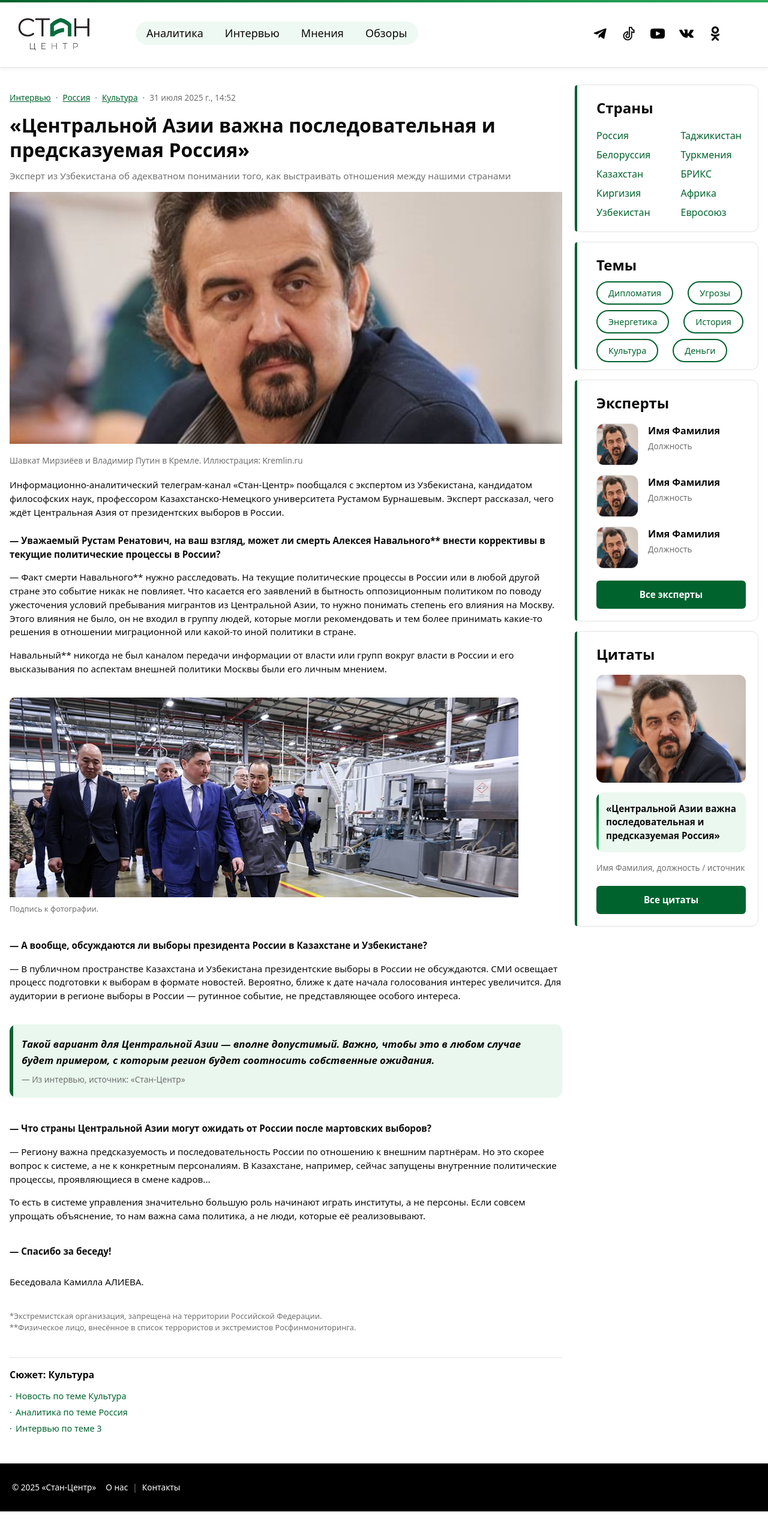
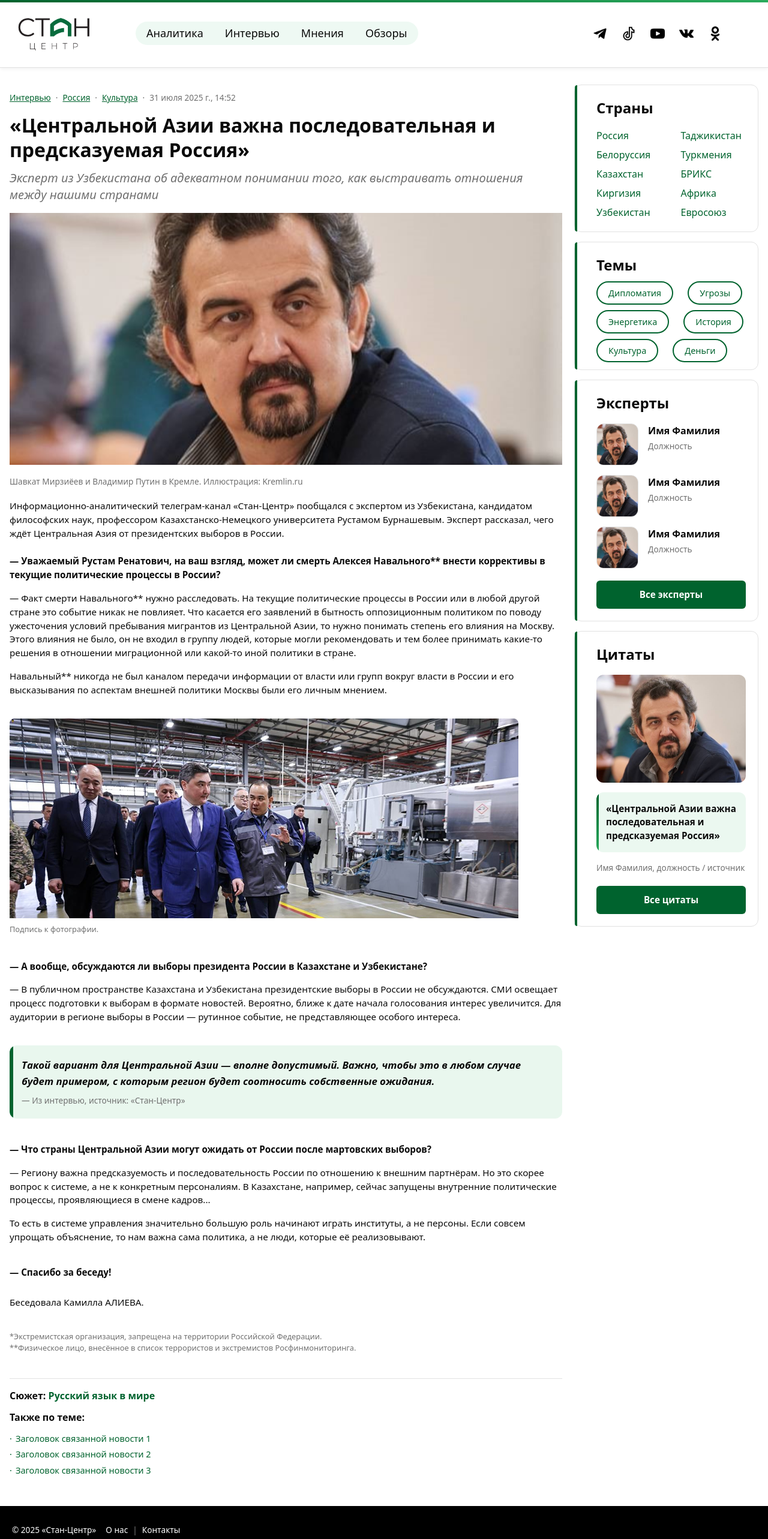
Before and after one commit to kyaune/stan-center, a Vue app: page /statiya/1 in a window 1280 px wide. Shown: the top 2566 px of the page at 60% size. Before the commit the page ends 2520 px from the top, so only its background shows below. Built offline with nearby package versions, Linux system fonts and the light colour scheme.

Commit message:
added small improv

```diff
--- a/src/components/articles/FavouriteArticleCard.vue
+++ b/src/components/articles/FavouriteArticleCard.vue
@@ -24,7 +24,7 @@ const props = defineProps<{
       />
     </div>
     <div class="favourite-article__content">
-      <span class="favourite-article__quote">"</span>
+      <span class="favourite-article__quote" aria-hidden="true">“</span>
       <h3 class="favourite-article__title">{{ article.title }}</h3>
     </div>
   </article>
@@ -78,11 +78,13 @@ const props = defineProps<{
   }
 
   &__quote {
-    font-size: 22px;
-    font-weight: bold;
+    font-size: 48px;
+    font-weight: 800;
     color: #00793d;
-    margin-right: 0.5rem;
-    line-height: 1;
+    margin-right: 0.6rem;
+    line-height: 0.85;
+    transform: translateY(-2px);
+    font-family: ui-serif, Georgia, "Times New Roman", Times, serif;
   }
 
   &__title {
--- a/src/components/bannerCarousel.vue
+++ b/src/components/bannerCarousel.vue
@@ -6,9 +6,24 @@ import 'swiper/css/navigation';
 import 'swiper/css/pagination';
 
 import articles from '@/dummydata/articles'
+import {computed} from "vue";
+import {RouterLink} from "vue-router";
 
 const modules = [ Autoplay, Navigation, Pagination];
 const slides = articles.filter(a => a.favourite)
+
+const TAG_ROUTE_BY_VALUE =  {
+  'аналитика': 'analitika',
+  'интервью': 'intervyu',
+  'мнения': 'mneniya',
+  'обзоры': 'obzory',
+}
+
+const articleTagRouteName = computed(() => {
+  const tag = slides.tag?.toLowerCase?.()
+  console.log({slides})
+  return tag ? TAG_ROUTE_BY_VALUE[tag] : undefined
+})
 </script>
 
 <template>
@@ -27,7 +42,11 @@ const slides = articles.filter(a => a.favourite)
       <img :src="article.img" alt="" class="banner-carousel__img" />
       <div class="banner-carousel__overlay"></div>
       <div class="banner-carousel__content">
-        <span class="banner-carousel__tag">{{ article.tag.toUpperCase() }}</span>
+        <RouterLink
+                    :to="{ name: TAG_ROUTE_BY_VALUE[article.tag.toLowerCase()] }"
+                    class="banner-carousel__tag">
+        {{ article.tag.toUpperCase() }}
+        </RouterLink>
         <h2 class="banner-carousel__title">{{ article.title }}</h2>
         <p class="banner-carousel__subtitle">{{ article.subtitle }}</p>
       </div>
--- a/src/pages/ArticlePage.vue
+++ b/src/pages/ArticlePage.vue
@@ -150,18 +150,23 @@
               **Физическое лицо, внесённое в список террористов и экстремистов Росфинмониторинга.
             </p>
             <section class="article__related">
+
               <h2 class="article__related-title">
-                Сюжет: {{ article.themes }}
+                Сюжет: <RouterLink class="article__related-title-link" :to="{ name: 'tag', params: { slug: article.story } }">{{ article.story }}</RouterLink>
               </h2>
+              <h2 class="article__related-title">
+                Также по теме:
+              </h2>
+
               <ul class="article__related-list">
                 <li class="article__related-item">
-                  <a href="#" class="article__related-link">Новость по теме {{ article.themes }}</a>
+                  <a href="#" class="article__related-link">Заголовок связанной новости 1</a>
                 </li>
                 <li class="article__related-item">
-                  <a href="#" class="article__related-link">Аналитика по теме {{ article.countries }}</a>
+                  <a href="#" class="article__related-link">Заголовок связанной новости 2</a>
                 </li>
                 <li class="article__related-item">
-                  <a href="#" class="article__related-link">Интервью по теме 3</a>
+                  <a href="#" class="article__related-link">Заголовок связанной новости 3</a>
                 </li>
               </ul>
             </section>
@@ -293,7 +298,8 @@ p {
 
 .article__subtitle {
   margin: 0;
-  font-size: 0.95rem;
+  font-size: 1.25rem;
+  font-style: italic;
   color: var(--color-text-muted);
   line-height: 1.4;
 }
@@ -395,6 +401,16 @@ p {
   color: var(--color-text);
 }
 
+.article__related-title-link {
+  color: var(--color-primary);;
+  text-decoration: none;
+}
+
+.article__related-title-link:hover,
+.article__related-title-link:focus-visible {
+  text-decoration: none;
+}
+
 .article__related-list {
   list-style: none;
   margin: 0;
```
